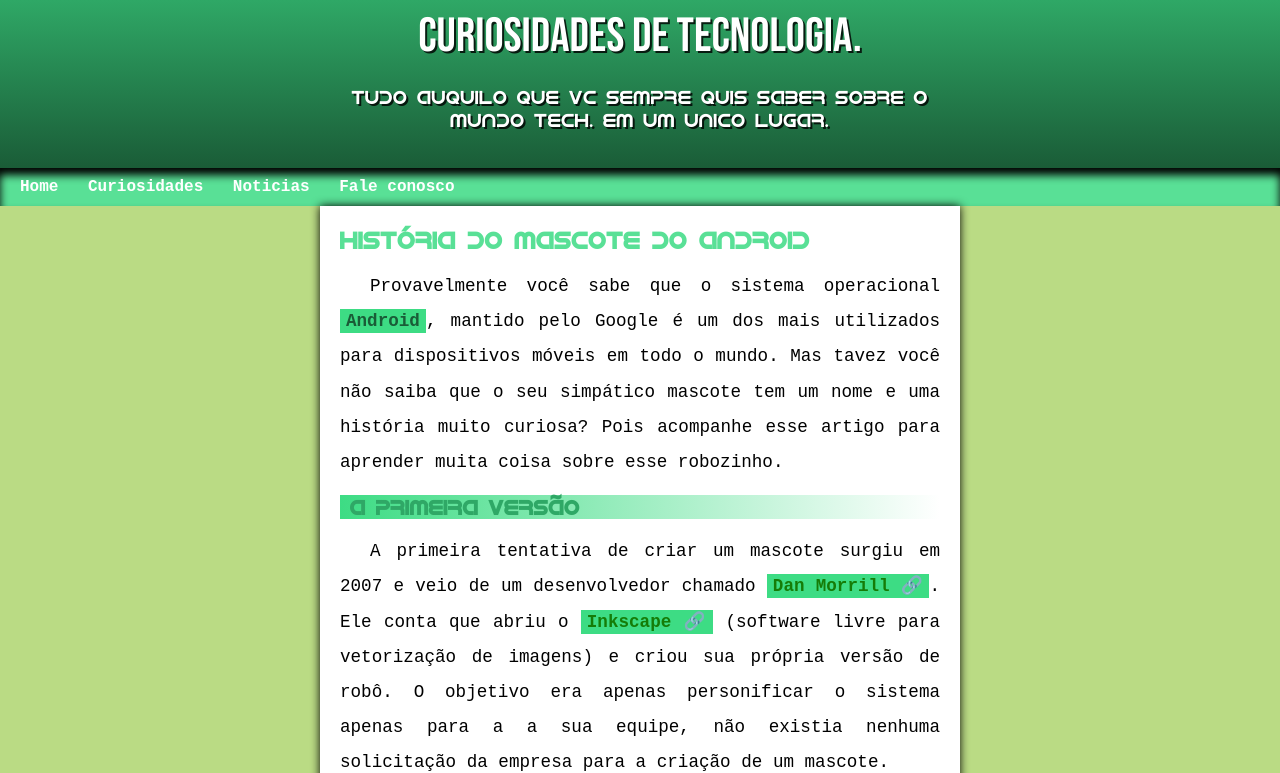
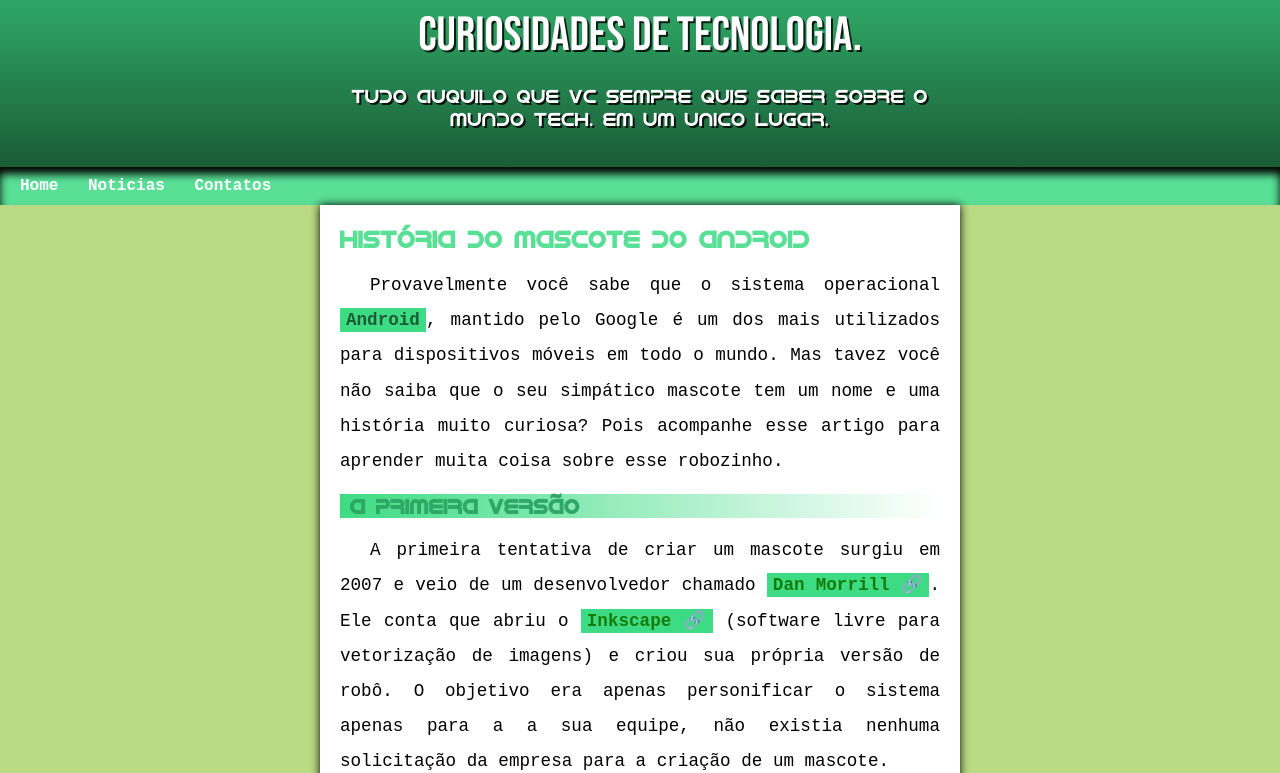
Before and after one commit to DNS239/projeto-android, a plain HTML site: page index.html in a window 1280 px wide. Shown: the top 773 px of the page. Drawn offline with Linux system fonts and the light colour scheme.

Commit message:
projeto-android-corrigido

```diff
--- a/estilo/style.css
+++ b/estilo/style.css
@@ -32,7 +32,7 @@ header {
     background-image: linear-gradient(to bottom, var(--cor3), var(--cor4));
     min-height:160px;
     text-align: center;
-    padding-top: 8px;
+    padding-top: 7px;
 }
 
 header > h1 {
--- a/index.html
+++ b/index.html
@@ -15,9 +15,8 @@
 
    <nav>
     <a href="#">Home</a>
-    <a href="#">Curiosidades</a>
     <a href="#">Noticias</a>
-    <a href="#">Fale conosco</a>
+    <a href="#">Contatos</a>
    </nav>
 
    <main>
```
